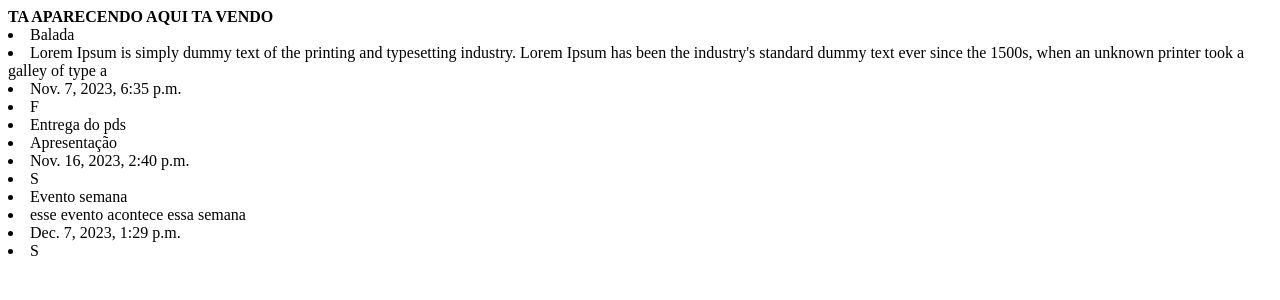
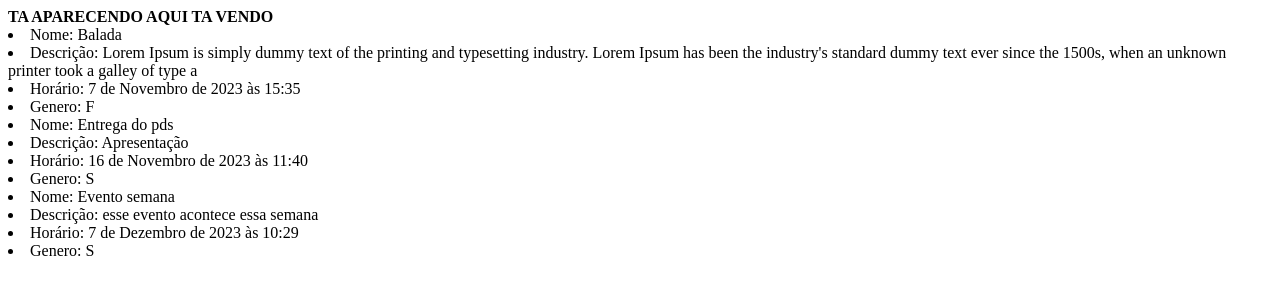
Before and after one commit to gigigabytes/vumbora_, a Django app: template mysite/vumbora/templates/vumbora/lista_eventos_semana.html in a window 1280 px wide. Shown: the top 300 px of the page. Run offline with Django 4.2, Linux system fonts and the light colour scheme; the template is opened without the code that fills it: values that come from a table or form of the project are taken from there, others are empty; data comes from the database, SQL or seed files in the repository; both versions use the stored data as it was after the commit.

Commit message:
listagem dos eventos da semana funcionando

```diff
--- a/mysite/mysite/settings.py
+++ b/mysite/mysite/settings.py
@@ -104,13 +104,13 @@ AUTH_PASSWORD_VALIDATORS = [
 # Internationalization
 # https://docs.djangoproject.com/en/4.1/topics/i18n/
 
-LANGUAGE_CODE = 'en-us'
+LANGUAGE_CODE = 'pt-br'
 
 TIME_ZONE = 'America/Sao_Paulo'
 
 USE_I18N = True
 
-USE_TZ = False
+USE_TZ = True
 # Ver uma forma de solução
 
 # Static files (CSS, JavaScript, Images)
--- a/mysite/vumbora/templates/vumbora/lista_eventos_semana.html
+++ b/mysite/vumbora/templates/vumbora/lista_eventos_semana.html
@@ -10,10 +10,10 @@
    <strong> TA APARECENDO AQUI TA VENDO </strong>
 
     {% for eventos_semana in eventos_semana %}
-        <li> {{ eventos_semana.nome }}</li>
-        <li> {{ eventos_semana.descricao }}</li>
-        <li> {{ eventos_semana.datahora }}</li>
-        <li> {{ eventos_semana.genero }}</li>
+        <li> Nome: {{ eventos_semana.nome }}</li>
+        <li> Descrição: {{ eventos_semana.descricao }}</li>
+        <li> Horário: {{ eventos_semana.datahora }}</li>
+        <li> Genero: {{ eventos_semana.genero }}</li>
     {% endfor %}
 </body>
 </html>
```
Also changed, not shown: mysite/db.sqlite3, mysite/media/images/meme-enfim-a-hipocrisia-og.webp (added), mysite/media/images/meme-enfim-a-hipocrisia-og_14wxe9C.webp (added).
